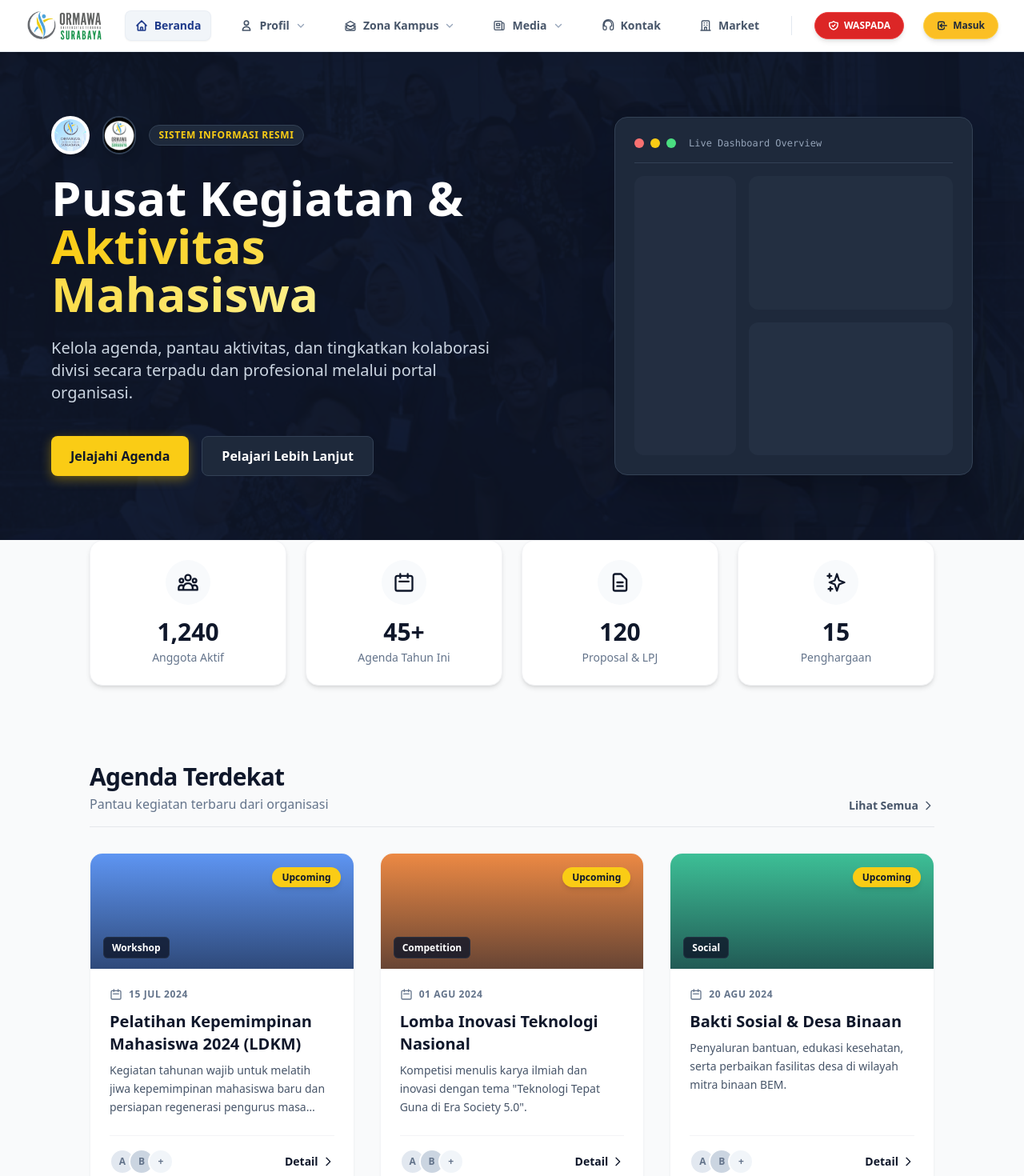
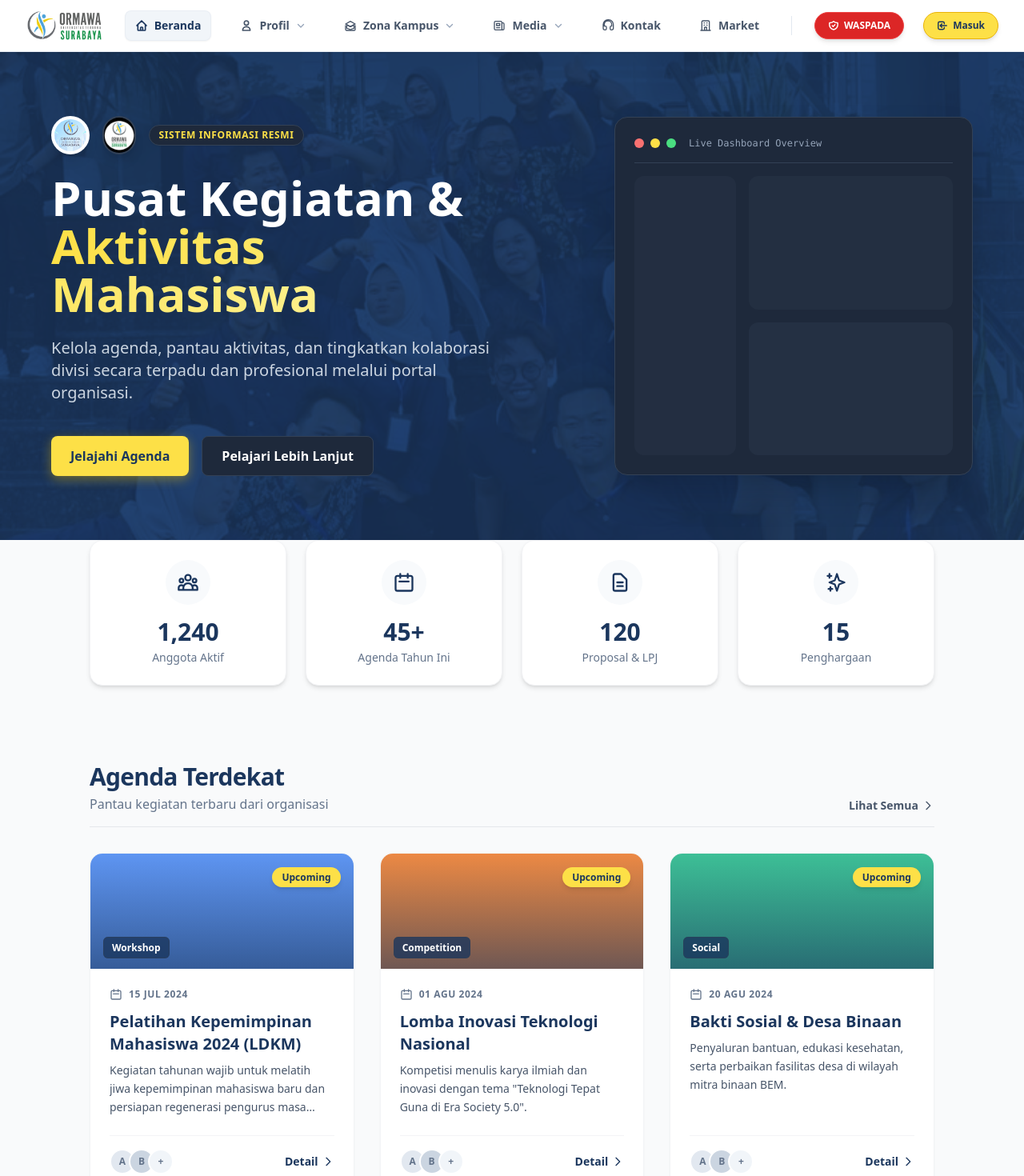
Before and after one commit to ormawautsby/ormawautsby, a Nuxt app: page /dashboard in a window 1280 px wide. Shown: the top 1470 px of the page at 80% size. Built offline with nearby package versions, Linux system fonts and the light colour scheme.

Commit message:
update warna dashboard dan tombol masuk serta jelajah

```diff
--- a/app/components/Navbar.vue
+++ b/app/components/Navbar.vue
@@ -16,7 +16,7 @@
             :class="[
               'flex items-center gap-2 px-3 py-2 rounded-lg text-sm font-semibold transition-all duration-200',
               isActiveLink('/dashboard')
-                ? 'bg-slate-100 text-blue-900 shadow-sm border border-slate-200/50'
+                ? 'bg-slate-100 text-admiral shadow-sm border border-slate-200/50'
                 : 'text-slate-600 hover:bg-slate-50 hover:text-slate-900'
             ]"
           >
@@ -34,7 +34,7 @@
               :class="[
                 'flex items-center gap-2 px-3 py-2 rounded-lg text-sm font-semibold transition-all duration-200 cursor-pointer',
                 isActiveLink('/profil')
-                  ? 'bg-slate-100 text-blue-900 shadow-sm border border-slate-200/50'
+                  ? 'bg-slate-100 text-admiral shadow-sm border border-slate-200/50'
                   : 'text-slate-600 group-hover:bg-slate-100 group-hover:text-slate-900'
               ]"
             >
@@ -51,16 +51,16 @@
 
             <!-- Dropdown Menu -->
             <div class="absolute left-1/2 -translate-x-1/2 mt-2 w-52 bg-white border border-slate-200 rounded-xl shadow-xl opacity-0 invisible group-hover:opacity-100 group-hover:visible transition-all duration-200 z-50 py-2">
-              <NuxtLink to="/profil/tentang-ut" class="block px-4 py-2.5 text-sm text-slate-600 hover:bg-slate-50 hover:text-blue-900 transition-all font-medium">
+              <NuxtLink to="/profil/tentang-ut" class="block px-4 py-2.5 text-sm text-slate-600 hover:bg-slate-50 hover:text-admiral transition-all font-medium">
                 Tentang UT
               </NuxtLink>
-              <NuxtLink to="/profil/tentang-ormawa" class="block px-4 py-2.5 text-sm text-slate-600 hover:bg-slate-50 hover:text-blue-900 transition-all font-medium">
+              <NuxtLink to="/profil/tentang-ormawa" class="block px-4 py-2.5 text-sm text-slate-600 hover:bg-slate-50 hover:text-admiral transition-all font-medium">
                 Tentang Ormawa
               </NuxtLink>
-              <NuxtLink to="/profil/visi-misi" class="block px-4 py-2.5 text-sm text-slate-600 hover:bg-slate-50 hover:text-blue-900 transition-all font-medium">
+              <NuxtLink to="/profil/visi-misi" class="block px-4 py-2.5 text-sm text-slate-600 hover:bg-slate-50 hover:text-admiral transition-all font-medium">
                 Visi & Misi
               </NuxtLink>
-              <NuxtLink to="/profil/struktur-pengurus" class="block px-4 py-2.5 text-sm text-slate-600 hover:bg-slate-50 hover:text-blue-900 transition-all font-medium">
+              <NuxtLink to="/profil/struktur-pengurus" class="block px-4 py-2.5 text-sm text-slate-600 hover:bg-slate-50 hover:text-admiral transition-all font-medium">
                 Struktur Pengurus
               </NuxtLink>
             </div>
@@ -73,7 +73,7 @@
               :class="[
                 'flex items-center gap-2 px-3 py-2 rounded-lg text-sm font-semibold transition-all duration-200 cursor-pointer',
                 isActiveLink('/zona-kampus')
-                  ? 'bg-slate-100 text-blue-900 shadow-sm border border-slate-200/50'
+                  ? 'bg-slate-100 text-admiral shadow-sm border border-slate-200/50'
                   : 'text-slate-600 group-hover:bg-slate-100 group-hover:text-slate-900'
               ]"
             >
@@ -98,7 +98,7 @@
               :class="[
                 'flex items-center gap-2 px-3 py-2 rounded-lg text-sm font-semibold transition-all duration-200 cursor-pointer',
                 isActiveLink('/media')
-                  ? 'bg-slate-100 text-blue-900 shadow-sm border border-slate-200/50'
+                  ? 'bg-slate-100 text-admiral shadow-sm border border-slate-200/50'
                   : 'text-slate-600 group-hover:bg-slate-100 group-hover:text-slate-900'
               ]"
             >
@@ -120,7 +120,7 @@
             :class="[
               'flex items-center gap-2 px-3 py-2 rounded-lg text-sm font-semibold transition-all duration-200',
               isActiveLink('/kontak')
-                ? 'bg-slate-100 text-blue-900 shadow-sm border border-slate-200/50'
+                ? 'bg-slate-100 text-admiral shadow-sm border border-slate-200/50'
                 : 'text-slate-600 hover:bg-slate-50 hover:text-slate-900'
             ]"
           >
@@ -137,7 +137,7 @@
             :class="[
               'flex items-center gap-2 px-3 py-2 rounded-lg text-sm font-semibold transition-all duration-200',
               isActiveLink('/market')
-                ? 'bg-slate-100 text-blue-900 shadow-sm border border-slate-200/50'
+                ? 'bg-slate-100 text-admiral shadow-sm border border-slate-200/50'
                 : 'text-slate-600 hover:bg-slate-50 hover:text-slate-900'
             ]"
           >
@@ -165,10 +165,10 @@
           <!-- Masuk Button -->
           <NuxtLink
             to="/login"
-            class="px-4 py-2 rounded-full text-xs font-bold text-slate-800 bg-amber-400 hover:bg-amber-500 transition-all shadow-md hover:shadow-lg hover:-translate-y-0.5 flex items-center gap-1.5 border border-amber-300"
+            class="px-4 py-2 rounded-full text-xs font-bold text-admiral bg-lemon hover:bg-lemon-dark transition-all shadow-md hover:shadow-lg hover:-translate-y-0.5 flex items-center gap-1.5 border border-lemon-dark"
           >
             <!-- Login Icon -->
-            <svg class="w-3.5 h-3.5 text-slate-800" fill="none" stroke="currentColor" viewBox="0 0 24 24">
+            <svg class="w-3.5 h-3.5 text-admiral" fill="none" stroke="currentColor" viewBox="0 0 24 24">
               <path stroke-linecap="round" stroke-linejoin="round" stroke-width="2.5" d="M11 16l-4-4m0 0l4-4m-4 4h14m-5 4v1a3 3 0 01-3 3H6a3 3 0 01-3-3V7a3 3 0 013-3h7a3 3 0 013 3v1"></path>
             </svg>
             Masuk
@@ -176,7 +176,7 @@
         </div>
 
         <!-- Mobile Menu Button -->
-        <button @click="toggleMobileMenu" class="md:hidden text-slate-600 hover:text-blue-900 focus:outline-none p-1">
+        <button @click="toggleMobileMenu" class="md:hidden text-slate-600 hover:text-admiral focus:outline-none p-1">
           <svg v-if="!isMobileMenuOpen" class="w-6 h-6" fill="none" stroke="currentColor" viewBox="0 0 24 24">
             <path stroke-linecap="round" stroke-linejoin="round" stroke-width="2" d="M4 6h16M4 12h16M4 18h16"></path>
           </svg>
@@ -197,7 +197,7 @@
           :class="[
             'flex items-center gap-3 px-4 py-3 text-sm font-semibold rounded-xl transition-all',
             isActiveLink('/dashboard')
-              ? 'bg-slate-100 text-blue-900'
+              ? 'bg-slate-100 text-admiral'
               : 'text-slate-700 hover:bg-slate-50'
           ]"
         >
@@ -211,7 +211,7 @@
             :class="[
               'flex items-center justify-between w-full px-4 py-3 text-sm font-semibold rounded-xl transition-all text-left',
               isActiveLink('/profil')
-                ? 'bg-slate-100 text-blue-900'
+                ? 'bg-slate-100 text-admiral'
                 : 'text-slate-700 hover:bg-slate-50'
             ]"
           >
@@ -226,28 +226,28 @@
             <NuxtLink
               to="/profil/tentang-ut"
               @click="isMobileMenuOpen = false"
-              class="block px-4 py-2 text-xs font-semibold text-slate-600 hover:text-blue-900 rounded-lg hover:bg-slate-50"
+              class="block px-4 py-2 text-xs font-semibold text-slate-600 hover:text-admiral rounded-lg hover:bg-slate-50"
             >
               Tentang UT
             </NuxtLink>
             <NuxtLink
               to="/profil/tentang-ormawa"
               @click="isMobileMenuOpen = false"
-              class="block px-4 py-2 text-xs font-semibold text-slate-600 hover:text-blue-900 rounded-lg hover:bg-slate-50"
+              class="block px-4 py-2 text-xs font-semibold text-slate-600 hover:text-admiral rounded-lg hover:bg-slate-50"
             >
               Tentang Ormawa
             </NuxtLink>
             <NuxtLink
               to="/profil/visi-misi"
               @click="isMobileMenuOpen = false"
-              class="block px-4 py-2 text-xs font-semibold text-slate-600 hover:text-blue-900 rounded-lg hover:bg-slate-50"
+              class="block px-4 py-2 text-xs font-semibold text-slate-600 hover:text-admiral rounded-lg hover:bg-slate-50"
             >
               Visi & Misi
             </NuxtLink>
             <NuxtLink
               to="/profil/struktur-pengurus"
               @click="isMobileMenuOpen = false"
-              class="block px-4 py-2 text-xs font-semibold text-slate-600 hover:text-blue-900 rounded-lg hover:bg-slate-50"
+              class="block px-4 py-2 text-xs font-semibold text-slate-600 hover:text-admiral rounded-lg hover:bg-slate-50"
             >
               Struktur Pengurus
             </NuxtLink>
@@ -261,7 +261,7 @@
           :class="[
             'flex items-center gap-3 px-4 py-3 text-sm font-semibold rounded-xl transition-all',
             isActiveLink('/zona-kampus')
-              ? 'bg-slate-100 text-blue-900'
+              ? 'bg-slate-100 text-admiral'
               : 'text-slate-700 hover:bg-slate-50'
           ]"
         >
@@ -275,7 +275,7 @@
           :class="[
             'flex items-center gap-3 px-4 py-3 text-sm font-semibold rounded-xl transition-all',
             isActiveLink('/media')
-              ? 'bg-slate-100 text-blue-900'
+              ? 'bg-slate-100 text-admiral'
               : 'text-slate-700 hover:bg-slate-50'
           ]"
         >
@@ -289,7 +289,7 @@
           :class="[
             'flex items-center gap-3 px-4 py-3 text-sm font-semibold rounded-xl transition-all',
             isActiveLink('/kontak')
-              ? 'bg-slate-100 text-blue-900'
+              ? 'bg-slate-100 text-admiral'
               : 'text-slate-700 hover:bg-slate-50'
           ]"
         >
@@ -303,7 +303,7 @@
           :class="[
             'flex items-center gap-3 px-4 py-3 text-sm font-semibold rounded-xl transition-all',
             isActiveLink('/market')
-              ? 'bg-slate-100 text-blue-900'
+              ? 'bg-slate-100 text-admiral'
               : 'text-slate-700 hover:bg-slate-50'
           ]"
         >
@@ -329,9 +329,9 @@
         <NuxtLink
           to="/login"
           @click="isMobileMenuOpen = false"
-          class="flex justify-center items-center gap-2 w-full py-3 rounded-xl bg-amber-400 text-sm font-bold text-slate-800 hover:bg-amber-500 shadow border border-amber-300"
+          class="flex justify-center items-center gap-2 w-full py-3 rounded-xl bg-lemon text-sm font-bold text-admiral hover:bg-lemon-dark shadow border border-lemon-dark"
         >
-          <svg class="w-4 h-4 text-slate-800" fill="none" stroke="currentColor" viewBox="0 0 24 24">
+          <svg class="w-4 h-4 text-admiral" fill="none" stroke="currentColor" viewBox="0 0 24 24">
             <path stroke-linecap="round" stroke-linejoin="round" stroke-width="2.5" d="M11 16l-4-4m0 0l4-4m-4 4h14m-5 4v1a3 3 0 01-3 3H6a3 3 0 01-3-3V7a3 3 0 013-3h7a3 3 0 013 3v1"></path>
           </svg>
           Masuk / Admin
--- a/app/pages/dashboard.vue
+++ b/app/pages/dashboard.vue
@@ -4,7 +4,7 @@
     <Navbar />
 
     <!-- Hero Section -->
-    <section class="relative bg-slate-900 text-white py-20 px-6 md:px-12 overflow-hidden">
+    <section class="relative bg-admiral text-white py-20 px-6 md:px-12 overflow-hidden">
       <!-- Background Image -->
       <div class="absolute inset-0 pointer-events-none opacity-20 mix-blend-overlay" style="background-image: url('/img/Background ormawa.png'); background-size: cover; background-position: center;">
       </div>
@@ -15,22 +15,22 @@
           <div class="flex flex-wrap items-center gap-4 mb-4">
             <img src="/img/logo-ut.png" alt="Logo UT" class="h-12 w-auto bg-white rounded-full p-1 shadow-lg" />
             <img src="/img/logo ormawa bulat.jpg" alt="Logo Ormawa" class="h-12 w-auto rounded-full border-2 border-slate-700 shadow-lg" />
-            <div class="inline-block px-3 py-1 bg-slate-800 border border-slate-700 text-yellow-400 text-xs font-bold uppercase tracking-wider rounded-full shadow-sm">
+            <div class="inline-block px-3 py-1 bg-slate-800 border border-slate-700 text-lemon text-xs font-bold uppercase tracking-wider rounded-full shadow-sm">
               Sistem Informasi Resmi
             </div>
           </div>
           <h2 class="text-4xl md:text-5xl lg:text-6xl font-extrabold leading-tight">
             Pusat Kegiatan & <br/>
-            <span class="text-transparent bg-clip-text bg-gradient-to-r from-yellow-400 to-yellow-200">Aktivitas Mahasiswa</span>
+            <span class="text-transparent bg-clip-text bg-gradient-to-r from-lemon to-lemon-light">Aktivitas Mahasiswa</span>
           </h2>
           <p class="text-slate-300 text-lg md:text-xl leading-relaxed max-w-2xl">
             Kelola agenda, pantau aktivitas, dan tingkatkan kolaborasi divisi secara terpadu dan profesional melalui portal organisasi.
           </p>
           <div class="flex flex-wrap gap-4 pt-4">
-            <button class="px-6 py-3 bg-yellow-400 text-slate-900 font-bold rounded-lg hover:bg-yellow-300 transition-all transform hover:-translate-y-0.5 shadow-[0_4px_14px_0_rgba(255,204,0,0.39)] focus:ring-2 focus:ring-offset-2 focus:ring-offset-slate-900 focus:ring-yellow-400">
+            <button class="px-6 py-3 bg-lemon text-admiral font-bold rounded-lg hover:bg-lemon-dark transition-all transform hover:-translate-y-0.5 shadow-[0_4px_14px_0_rgba(255,204,0,0.39)] focus:ring-2 focus:ring-offset-2 focus:ring-offset-admiral focus:ring-lemon">
               Jelajahi Agenda
             </button>
-            <button class="px-6 py-3 bg-slate-800 text-white font-semibold rounded-lg border border-slate-700 hover:bg-slate-700 hover:border-slate-600 transition-all focus:ring-2 focus:ring-offset-2 focus:ring-offset-slate-900 focus:ring-white">
+            <button class="px-6 py-3 bg-slate-800 text-white font-semibold rounded-lg border border-slate-700 hover:bg-slate-700 hover:border-slate-600 transition-all focus:ring-2 focus:ring-offset-2 focus:ring-offset-admiral focus:ring-white">
               Pelajari Lebih Lanjut
             </button>
           </div>
@@ -41,7 +41,7 @@
           <div class="relative w-full max-w-md aspect-square bg-slate-800 rounded-2xl border border-slate-700 shadow-2xl overflow-hidden p-6 flex flex-col gap-4">
             <div class="flex gap-2 items-center border-b border-slate-700 pb-4">
               <div class="w-3 h-3 rounded-full bg-red-400"></div>
-              <div class="w-3 h-3 rounded-full bg-yellow-400"></div>
+              <div class="w-3 h-3 rounded-full bg-lemon"></div>
               <div class="w-3 h-3 rounded-full bg-green-400"></div>
               <div class="ml-2 text-xs text-slate-400 font-mono">Live Dashboard Overview</div>
             </div>
@@ -62,10 +62,10 @@
     <section class="max-w-6xl mx-auto px-6 md:px-12 py-12 -mt-12 relative z-10">
       <div class="grid grid-cols-1 sm:grid-cols-2 md:grid-cols-4 gap-6">
         <div v-for="stat in stats" :key="stat.label" class="bg-white p-6 rounded-2xl shadow-md border border-gray-100 flex flex-col items-center text-center hover:shadow-lg transition-all group">
-          <div class="w-14 h-14 rounded-full bg-slate-50 text-slate-900 flex items-center justify-center mb-4 group-hover:bg-slate-900 group-hover:text-yellow-400 transition-colors">
+          <div class="w-14 h-14 rounded-full bg-slate-50 text-admiral flex items-center justify-center mb-4 group-hover:bg-admiral group-hover:text-lemon transition-colors">
             <component :is="stat.icon" />
           </div>
-          <h3 class="text-3xl font-extrabold text-slate-900 mb-1">{{ stat.value }}</h3>
+          <h3 class="text-3xl font-extrabold text-admiral mb-1">{{ stat.value }}</h3>
           <p class="text-sm text-slate-500 font-medium">{{ stat.label }}</p>
         </div>
       </div>
@@ -75,10 +75,10 @@
     <section class="max-w-6xl mx-auto px-6 md:px-12 py-12 mb-12">
       <div class="flex justify-between items-end mb-8 border-b border-gray-200 pb-4">
         <div>
-          <h2 class="text-3xl font-bold text-slate-900 tracking-tight">Agenda Terdekat</h2>
+          <h2 class="text-3xl font-bold text-admiral tracking-tight">Agenda Terdekat</h2>
           <p class="text-slate-500 mt-1">Pantau kegiatan terbaru dari organisasi</p>
         </div>
-        <NuxtLink to="/agenda" class="text-slate-600 hover:text-slate-900 font-semibold text-sm flex items-center gap-1 group transition-colors">
+        <NuxtLink to="/agenda" class="text-slate-600 hover:text-admiral font-semibold text-sm flex items-center gap-1 group transition-colors">
           Lihat Semua
           <svg class="w-4 h-4 transform group-hover:translate-x-1 transition-transform" fill="none" stroke="currentColor" viewBox="0 0 24 24"><path stroke-linecap="round" stroke-linejoin="round" stroke-width="2" d="M9 5l7 7-7 7"></path></svg>
         </NuxtLink>
@@ -91,15 +91,15 @@
           <div class="h-36 relative overflow-hidden bg-slate-100">
             <div class="absolute inset-0 opacity-80 mix-blend-multiply transition-transform duration-700 group-hover:scale-105" :class="getCategoryPattern(event.category)"></div>
             <!-- Overlay Gradient -->
-            <div class="absolute inset-0 bg-gradient-to-t from-slate-900/60 to-transparent"></div>
+            <div class="absolute inset-0 bg-gradient-to-t from-admiral/60 to-transparent"></div>
             <div class="absolute top-4 right-4">
-              <span class="px-3 py-1 text-xs font-bold rounded-full shadow-md backdrop-blur-sm" :class="event.status === 'Upcoming' ? 'bg-yellow-400 text-slate-900' : 'bg-white/90 text-slate-700'">
+              <span class="px-3 py-1 text-xs font-bold rounded-full shadow-md backdrop-blur-sm" :class="event.status === 'Upcoming' ? 'bg-lemon text-admiral' : 'bg-white/90 text-slate-700'">
                 {{ event.status }}
               </span>
             </div>
             <!-- Category Tag on Image -->
             <div class="absolute bottom-4 left-4">
-              <span class="text-xs font-bold px-2.5 py-1 bg-slate-900/80 text-white rounded-md backdrop-blur-sm border border-slate-700/50">
+              <span class="text-xs font-bold px-2.5 py-1 bg-admiral/80 text-white rounded-md backdrop-blur-sm border border-slate-700/50">
                 {{ event.category }}
               </span>
             </div>
@@ -111,7 +111,7 @@
                <svg class="w-4 h-4" fill="none" stroke="currentColor" viewBox="0 0 24 24"><path stroke-linecap="round" stroke-linejoin="round" stroke-width="2" d="M8 7V3m8 4V3m-9 8h10M5 21h14a2 2 0 002-2V7a2 2 0 00-2-2H5a2 2 0 00-2 2v12a2 2 0 002 2z"></path></svg>
                <time class="text-xs font-bold uppercase tracking-wider">{{ formatDate(event.date) }}</time>
             </div>
-            <h3 class="text-xl font-bold text-slate-900 mb-2 line-clamp-2 group-hover:text-slate-700 transition-colors">{{ event.title }}</h3>
+            <h3 class="text-xl font-bold text-admiral mb-2 line-clamp-2 group-hover:text-slate-700 transition-colors">{{ event.title }}</h3>
             <p class="text-slate-600 text-sm mb-6 line-clamp-3 flex-1 leading-relaxed">{{ event.description }}</p>
 
             <div class="mt-auto pt-4 border-t border-gray-100 flex items-center justify-between">
@@ -121,7 +121,7 @@
                 <div class="w-8 h-8 rounded-full bg-slate-300 border-2 border-white flex items-center justify-center text-xs font-bold text-slate-500">B</div>
                 <div class="w-8 h-8 rounded-full bg-slate-100 border-2 border-white flex items-center justify-center text-xs font-bold text-slate-500">+</div>
               </div>
-              <span class="text-slate-900 group-hover:text-yellow-500 font-bold text-sm flex items-center gap-1 transition-colors">
+              <span class="text-admiral group-hover:text-yellow-500 font-bold text-sm flex items-center gap-1 transition-colors">
                 Detail <svg class="w-4 h-4" fill="none" stroke="currentColor" viewBox="0 0 24 24"><path stroke-linecap="round" stroke-linejoin="round" stroke-width="2" d="M9 5l7 7-7 7"></path></svg>
               </span>
             </div>
--- a/tailwind.config.js
+++ b/tailwind.config.js
@@ -10,7 +10,22 @@ module.exports = {
     "./error.vue"
   ],
   theme: {
-    extend: {},
+    extend: {
+      colors: {
+        // Biru Admiral (Navy Gelap Elegan)
+        admiral: {
+          light: '#2A4365',
+          DEFAULT: '#1B365D',
+          dark: '#112240',
+        },
+        // Kuning Lemon (Cerah & Enerjik)
+        lemon: {
+          light: '#FEF08A',
+          DEFAULT: '#FDE047',
+          dark: '#EAB308',
+        }
+      }
+    },
   },
   plugins: [],
 }
```
